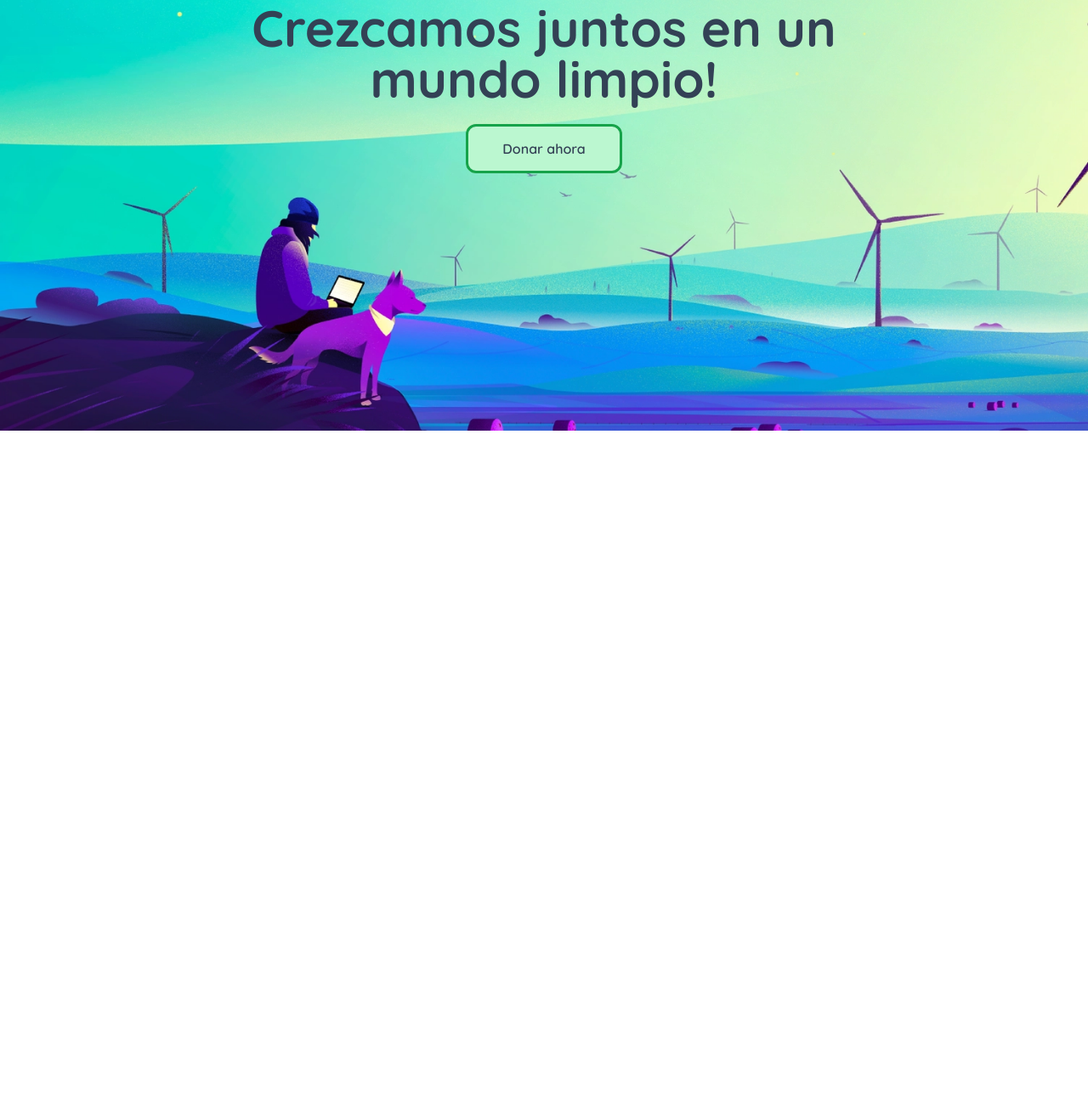
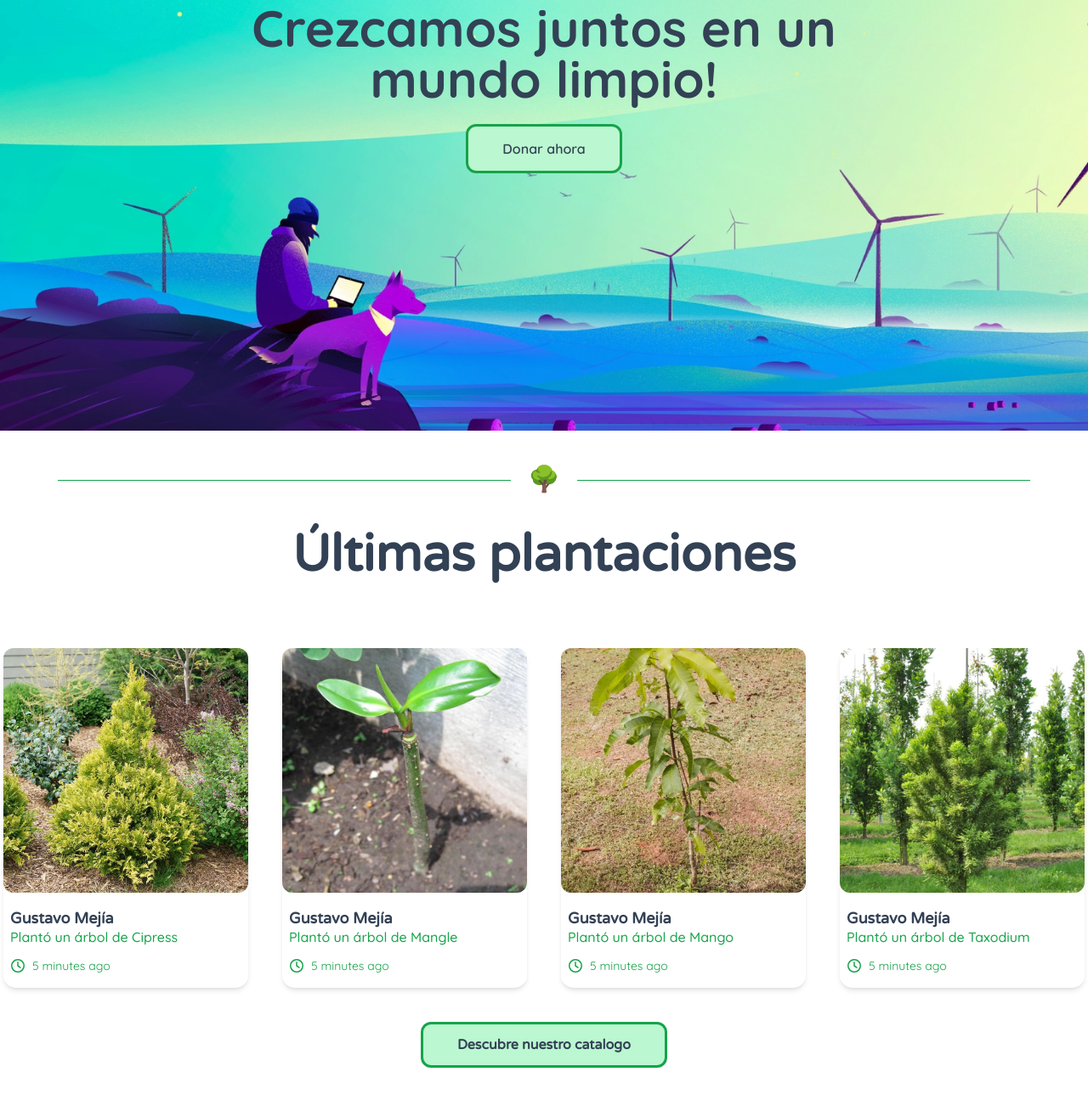
Before and after one commit to DevGustavo21/adopta_un_arbol_website, a website: page src/home.html in a window 1280 px wide. Shown: the part 317-1612 px from the top of the page at 85% size. Before the commit the page ends 824 px from the top, so only its background shows below. Drawn offline with Linux system fonts and the light colour scheme.

Commit message:
Avance en home

```diff
--- a/src/css/main.css
+++ b/src/css/main.css
@@ -72,3 +72,8 @@
 
   }
 }
+
+.navigator{
+background: rgba( 255, 255, 255, 0.25 );
+backdrop-filter: blur( 7px );
+}
--- a/src/home.html
+++ b/src/home.html
@@ -13,12 +13,12 @@
       rel="stylesheet"
     />
   </head>
-  <body>
+  <body class="pb-20">
     <section
       class="banner bg-[url('/src/img/banner2.webp')] lg:py-80 md:py-72 sm:py-64 bg-cover bg-no-repeat bg-center flex flex-col justify-center items-center"
     >
       <div
-        class="navigator flex justify-between lg:px-14 md:px-10 sm:px-5 py-6 items-center fixed top-0 w-full"
+        class="navigator flex justify-between lg:px-14 md:px-10 sm:px-5 py-6 items-center fixed top-0 w-full z-50"
       >
         <img
           src="./img/logo.png"
@@ -36,7 +36,7 @@
           <ul class="flex gap-x-6 text-gray-700">
             <li><a href="#">Home</a></li>
             <li><a href="#">About Us</a></li>
-            <li><a href="#">Donators</a></li>
+            <li><a href="#">Voluntarios</a></li>
             <li><a href="#"></a></li>
             <div>
               <a
@@ -61,7 +61,72 @@
       </div>
     </section>
 
-    <section class="about">
+    <div class="separator flex items-center gap-x-5 mt-10 justify-center">
+      <div class="w-5/12 h-[1px] bg-green-600"></div>
+      <div class="text-3xl">🌳</div>
+      <div class="w-5/12 h-[1px] bg-green-600"></div>
+    </div>
+
+    <section class="plants mt-10 w-full flex flex-col items-center">
+      <h2 class="text-center font-bold lg:text-6xl md:text-6xl sm:text-5xl text-slate-700">Últimas plantaciones</h2>
+
+      <div class="plants_wrapper mt-20 flex flex-wrap justify-center gap-10">
+
+        <div class="box w-72 h-auto pb-4 rounded-xl bg-white shadow-md">
+          <img src="/src/img/cipress_tree.jpeg" class="w-full h-72 object-cover rounded-xl" alt="">
+          <div class="text-wrapper px-2 mt-4">
+            <h5 class="text-lg font-bold text-slate-700">Gustavo Mejía</h5>
+            <p class="text-md font-medium text-green-600 -mt-1 font-['Quicksand']">Plantó un árbol de Cipress</p>
+
+            <div class="hour flex gap-2 items-center mt-3">
+              <img src="/src/img/clock.svg"alt="">
+              <span class="text-sm font-['Quicksand'] text-green-600 font-normal">5 minutes ago</span>
+            </div>
+          </div>
+        </div>
+
+        <div class="box w-72 h-auto pb-4 rounded-xl bg-white shadow-md">
+          <img src="/src/img/mangle_arbol.jpeg" class="w-full h-72 object-cover rounded-xl" alt="">
+          <div class="text-wrapper px-2 mt-4">
+            <h5 class="text-lg font-bold text-slate-700">Gustavo Mejía</h5>
+            <p class="text-md font-medium text-green-600 -mt-1 font-['Quicksand']">Plantó un árbol de Mangle</p>
+
+            <div class="hour flex gap-2 items-center mt-3">
+              <img src="/src/img/clock.svg"alt="">
+              <span class="text-sm font-['Quicksand'] text-green-600 font-normal">5 minutes ago</span>
+            </div>
+          </div>
+        </div>
+
+        <div class="box w-72 h-auto pb-4 rounded-xl bg-white shadow-md">
+          <img src="/src/img/mango_tree.webp" class="w-full h-72 object-cover rounded-xl" alt="">
+          <div class="text-wrapper px-2 mt-4">
+            <h5 class="text-lg font-bold text-slate-700">Gustavo Mejía</h5>
+            <p class="text-md font-medium text-green-600 -mt-1 font-['Quicksand']">Plantó un árbol de Mango</p>
+
+            <div class="hour flex gap-2 items-center mt-3">
+              <img src="/src/img/clock.svg"alt="">
+              <span class="text-sm font-['Quicksand'] text-green-600 font-normal">5 minutes ago</span>
+            </div>
+          </div>
+        </div>
+
+        <div class="box w-72 h-auto pb-4 rounded-xl bg-white shadow-md">
+          <img src="/src/img/taxodium_tree.jpeg" class="w-full h-72 object-cover rounded-xl" alt="">
+          <div class="text-wrapper px-2 mt-4">
+            <h5 class="text-lg font-bold text-slate-700">Gustavo Mejía</h5>
+            <p class="text-md font-medium text-green-600 -mt-1 font-['Quicksand']">Plantó un árbol de Taxodium</p>
+
+            <div class="hour flex gap-2 items-center mt-3">
+              <img src="/src/img/clock.svg"alt="">
+              <span class="text-sm font-['Quicksand'] text-green-600 font-normal">5 minutes ago</span>
+            </div>
+          </div>
+        </div>
+
+      </div>
+
+      <a class="mt-10 text-center py-3 px-10 bg-green-200 border-[3px] border-green-600 rounded-xl text-slate-700 font-bold">Descubre nuestro catalogo</a>
 
     </section>
 
```
Also changed, not shown: dist/output.css, src/img/cipress_tree.jpeg (added), src/img/clock.svg (added), src/img/mangle_arbol.jpeg (added), src/img/mango_tree.webp (added), src/img/taxodium_tree.jpeg (added).
